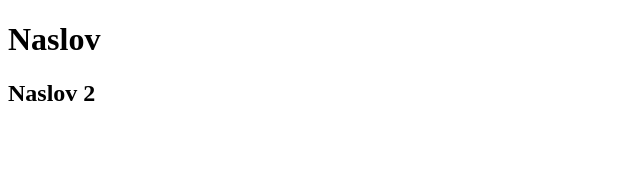
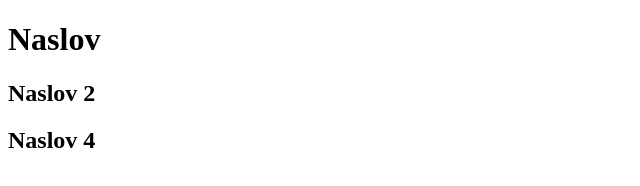
Before and after one commit to onlinecasovi/html-project, a plain HTML site: page index.html in a window 1280 px wide. Shown: the whole page, without its empty margins (0-640 px from the left). Drawn offline with Linux system fonts and the light colour scheme.

Commit message:
Added h2

```diff
--- a/index.html
+++ b/index.html
@@ -9,5 +9,6 @@
 <body>
     <h1>Naslov</h1>
     <h2>Naslov 2</h2>
+     <h2>Naslov 4</h2>
 </body>
 </html>
```
